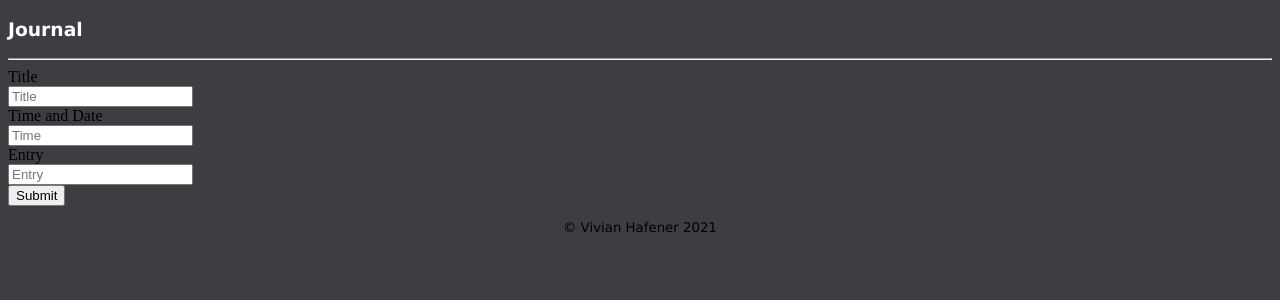
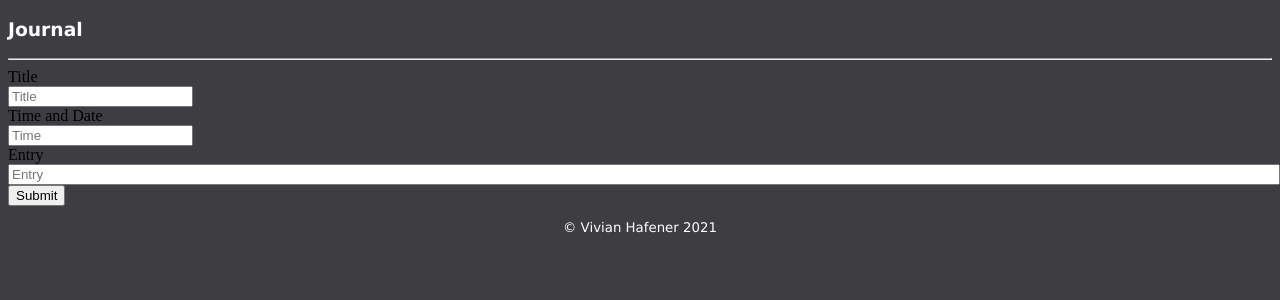
Before and after one commit to vivian-hafener-lanl/journal, a Flask app: page /new in a window 1280 px wide. Shown: the top 300 px of the page. Run offline with Flask 2, Linux system fonts and the light colour scheme.

Commit message:
Did some more work

```diff
--- a/static/style.css
+++ b/static/style.css
@@ -52,6 +52,7 @@ h3 {
         margin: 0.7em;
         float: left;
         /* Aesthetically I think float works ok here, but I was originally thinking about doing 50/50 */
+        /* This float may cause issues when some entries are quite a bit longer than others in terms of vertical height */
     }
     .entry {
         padding-left: 0.9em;
--- a/templates/new.html
+++ b/templates/new.html
@@ -23,12 +23,12 @@
                 <label for = "time">Time and Date</label><br>
                 <input type = "text" name = "time" placeholder = "Time" /><br>
                 <label for = "entry">Entry</label><br>
-                <input type = "text" name = "entry" placeholder = "Entry" /><br>
+                <input type = "text" name = "entry" placeholder = "Entry" style="width: 100%; height: auto;"/><br>
                 <input type = "submit" value = "Submit" />
             </form>
         </body>
         <footer>
-            <p style="font-size: smaller; text-align: center;">© Vivian Hafener 2021</p>
+            <p style="font-size: smaller; text-align: center; color: white;">© Vivian Hafener 2021</p>
         </footer>
     </main>
 </html>
--- a/templates/show_all.html
+++ b/templates/show_all.html
@@ -26,4 +26,10 @@
             </div>
         {% endfor %}
     </body>
+    <div style="clear: both;">
+        <footer>
+        <p style="font-size: smaller; text-align: center; color: white;">© Vivian Hafener 2021</p>
+        </footer>
+    </div>
+
 </html>
```
